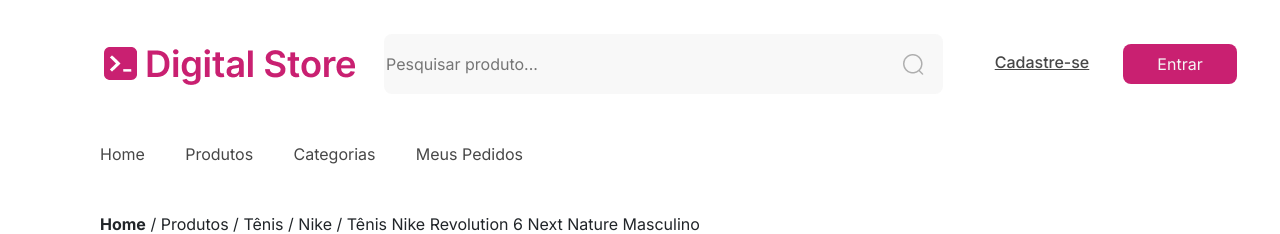
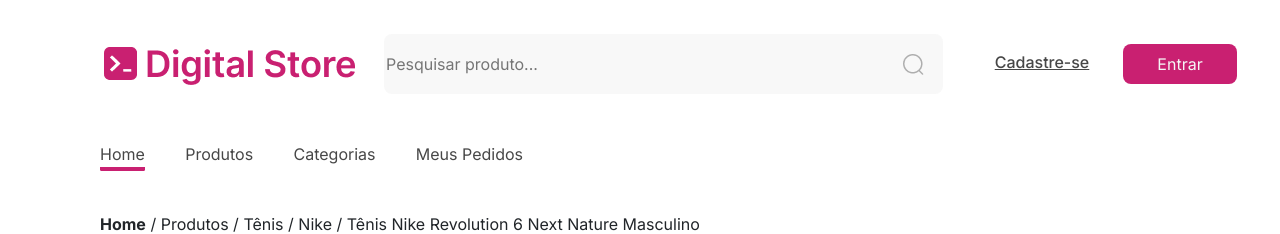
Before and after one commit to JohnyMax42/projeto-drip-store, a React (Vite) app: page /ProductViewPage in a window 1280 px wide. Shown: the top 234 px of the page. Built offline with nearby package versions, Linux system fonts and the light colour scheme.

Commit message:
Colocado seleção nos botões da nav e também feito o css para quando o botão estiver selecionado

```diff
--- a/src/components/Header/Header.jsx
+++ b/src/components/Header/Header.jsx
@@ -1,8 +1,15 @@
 import './HeaderStyle.css'
 import logo from '../../assets/logo.png'
 import { Link } from 'react-router-dom'
+import React, { useState } from 'react';
 
 export default function Header() {
+
+    const [selectedLink, setSelectedLink] = useState('Home');
+
+    const handleLinkSelection = (linkName) => {
+        setSelectedLink(linkName);
+    };
 
     return (
         <header className="caixaHeader">
@@ -17,10 +24,14 @@ export default function Header() {
                 </a>
             </div>
             <div id="linksHeader">
-                <Link to={'/'} className="links">Home</Link>
-                <Link to={'/ProductListingPage'} className="links">Produtos</Link>
-                <Link to={'/ProductViewPage'} className="links">Categorias</Link>
-                <Link to={'/ProductViewPage'} className="links">Meus Pedidos</Link>
+                <Link to={'/'} className={`links ${selectedLink === 'Home' ? 'selected' : ''}`}
+                    onClick={() => handleLinkSelection('Home')}>Home</Link>
+                <Link to={'/ProductListingPage'} className={`links ${selectedLink === 'Produtos' ? 'selected' : ''}`}
+                    onClick={() => handleLinkSelection('Produtos')}>Produtos</Link>
+                <Link to={'/ProductViewPage'} className={`links ${selectedLink === 'Categorias' ? 'selected' : ''}`}
+                    onClick={() => handleLinkSelection('Categorias')}>Categorias</Link>
+                <Link to={'/ProductViewPage'} className={`links ${selectedLink === 'Pedidos' ? 'selected' : ''}`}
+                    onClick={() => handleLinkSelection('Pedidos')}>Meus Pedidos</Link>
             </div>
         </header>
     )
--- a/src/components/Header/HeaderStyle.css
+++ b/src/components/Header/HeaderStyle.css
@@ -95,7 +95,7 @@
     margin-right: 100px;
 }
 
-#bolinhaCarrinho{
+#bolinhaCarrinho {
     width: 17px;
     height: 17px;
     background-color: #EE4266;
@@ -126,5 +126,7 @@
 #linksHeader a:hover {
     color: var(--cor-primaria);
     font-weight: 700;
-    text-decoration: solid underline 3px;
+    /* text-decoration: solid underline 3px; */
+    border-bottom: 4px solid var(--cor-primary);
+    border-radius: 1.5px;
 }
--- a/src/index.css
+++ b/src/index.css
@@ -121,3 +121,8 @@ button:focus-visible {
   padding: 2px 15px 2px 15px;
   border-radius: 6px;
 }
+
+.links.selected {
+  border-bottom: 4px solid var(--cor-primary);
+  border-radius: 1.5px;
+}
```
